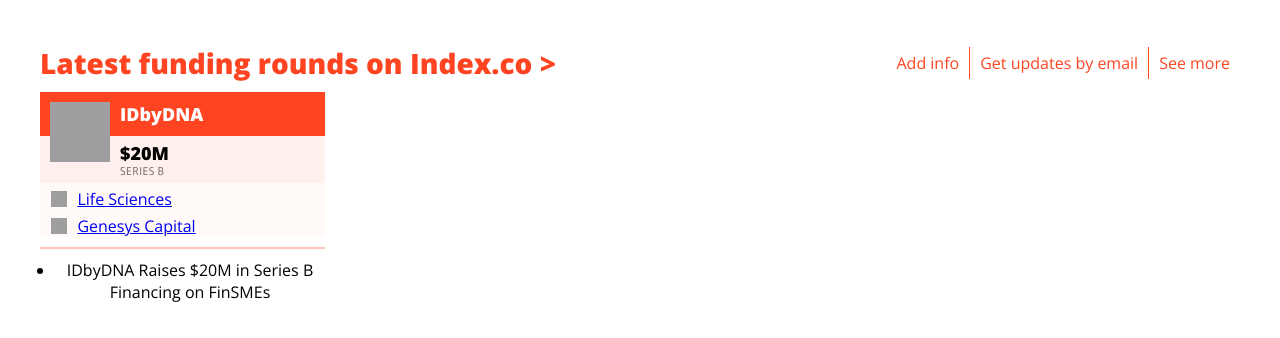
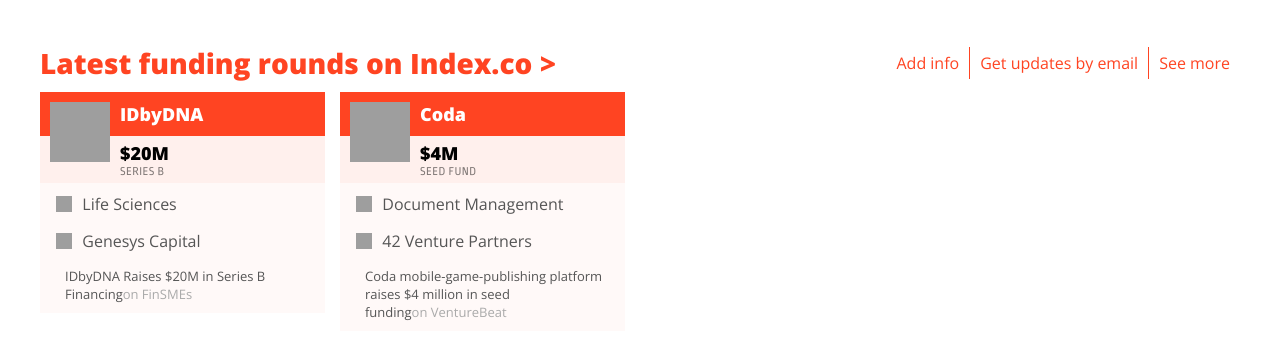
Before and after one commit to Dandush03/Building-with-Responsive-Design, a plain HTML site: page index.html in a window 1280 px wide. Shown: the part 1352-1690 px from the top of the page. Before the commit the page ends 1665 px from the top, so only its background shows below. Drawn offline with nearby package versions, Linux system fonts and the light colour scheme; grey boxes are pictures that could not be loaded.

Commit message:
Added Second Article to First Section

```diff
--- a/index.html
+++ b/index.html
@@ -399,14 +399,47 @@
                 <span>Genesys Capital</span>
               </a>
             </div>
-            <hr class="col-12 col-s-12">
-            <ul>
-              <li>
-                <a>IDbyDNA Raises $20M in Series B Financing <span>on&nbsp;FinSMEs</span></a>
-              </li>
-            </ul>
+            <div class="col-12 col-s-12 btm-funding-container">
+              <ul>
+                <li>
+                  <span>IDbyDNA Raises $20M in Series B Financing<a href="http://www.finsmes.com/2020/01/nirveda-cognition-secures-investment-from-mexico-ventures.html"><span>on&nbsp;FinSMEs</span></a></span>
+                </li>
+              </ul>
+            </div>
           </div>
-          <div></div>
+          <div class="col-3 col-s-4 top-funding">
+            <div class="col-12 col-s-12">
+              <a class="square-container"
+                href="https://index.co/company/idbydnainc/funding/series-b?utm_campaign=funding_block&amp;utm_medium=referral&amp;utm_source=thenextweb.com">
+                <img class="square"
+                  src="https://img-cdn.tnwcdn.com/image?url=https%3A%2F%2Fpbs.twimg.com%2Fprofile_images%2F1149007111965351937%2FTISjq2Y0.png&signature=2045f03731709e7361dcc02f5f95187c">
+                <h4 class="col-12 col-s-12">Coda</h4>
+              </a>
+              <div class="col-12 col-s-12 top-funding-header">
+                <h4>$4M</h4>
+                <h5>Seed fund</h5>
+              </div>
+            </div>
+            <div class="col-12 col-s-12 top-funding-container">
+              <a class="col-12 col-s-12"
+                href="https://index.co/company/idbydnainc/funding/series-b?utm_campaign=funding_block&amp;utm_medium=referral&amp;utm_source=thenextweb.com">
+                <span class="span-icon"><i class="i-tag"></i></span>
+                <span>Document Management</span>
+              </a>
+              <a class="col-12 col-s-12"
+                href="https://index.co/company/idbydnainc/funding/series-b?utm_campaign=funding_block&amp;utm_medium=referral&amp;utm_source=thenextweb.com">
+                <span class="span-icon"><i class="i-case"></i></span>
+                <span>42 Venture Partners</span>
+              </a>
+            </div>
+            <div class="col-12 col-s-12 btm-funding-container">
+              <ul>
+                <li>
+                  <span>Coda mobile-game-publishing platform raises $4 million in seed funding<a href="https://venturebeat.com/2020/01/29/coda-lvp-seed-funding/"><span>on&nbsp;VentureBeat</span></a></span>
+                </li>
+              </ul>
+            </div>
+          </div>
           <div></div>
           <div></div>
         </div>
--- a/style.css
+++ b/style.css
@@ -368,10 +368,6 @@ ul {
   height: 100%;
 }
 
-.tnw-logo:hover {
-  background-image: url(https://cdn0.tnwcdn.com/wp-content/themes/cyberdelia/assets/img/home-1.gif);
-}
-
 .src-div {
   width: 75px;
 }
@@ -673,10 +669,6 @@ ul {
   text-decoration: none;
 }
 
-.rtcl-tp-nf a:hover {
-  color: white;
-}
-
 .small-txt {
   font-size: 80%;
 }
@@ -780,15 +772,6 @@ ul {
   text-decoration: none;
 }
 
-.secondary-heading a:hover {
-  color: black;
-}
-
-.secondary-article-title a:hover {
-  color: #f42;
-  text-decoration: none;
-}
-
 /***
  *    :'######:::'########:::'#######::'##::::'##:'########::::::::::::'#######::
  *    '##...###::###....###:'##....###:###::::###:###....###::::::::::'##....###:
@@ -812,10 +795,6 @@ ul {
   font-size: 28px;
   font-weight: bold;
   font-family: 'Open Sans', sans-serif;
-}
-
-.fndng-rd-tp a:hover {
-  color: black;
 }
 
 .fndng-rd-ul {
@@ -918,16 +897,73 @@ ul {
 
 .top-funding-container a {
   display: flex;
+  padding: 5px;
   align-items: center;
   justify-content: flex-start;
+  text-decoration: none;
+  color: #000;
+  font-weight: 400;
 }
 
 .top-funding-container span {
   margin-left: 10px;
   margin-top: 5px;
+  color:rgb(85, 85, 85);
 }
 
 .top-funding hr{
   border:  rgba(255, 68, 34, 0.3) solid 1px;
   margin: 10px 0;
 }
+
+.btm-funding-container{
+  background-color: rgba(255, 68, 34, 0.03);
+  padding: 10px;
+  font-size: 13px;
+}
+
+.btm-funding-container ul{
+  list-style-type: none;
+}
+
+.btm-funding-container li {
+  color:rgb(85, 85, 85);
+  text-align: left;
+}
+
+.btm-funding-container a {
+  text-decoration: none;
+  color: rgb(170, 170, 170);
+}
+
+/***
+ *    :::'###:::::'######::'########:'####::'#######::'##:::###::'######::
+ *    ::'#####:::'##...###:...###..::.###::'##....###:####::###:'##...###:
+ *    :'##:.###::###:::..:::::###:::::###::###::::###:#####:###:###:::..::
+ *    '##:::.###:###::::::::::###:::::###::###::::###:#########:.#######::
+ *    ##########:###::::::::::###:::::###::###::::###:###.#####::.....###:
+ *    ###....###:###:::###::::###:::::###::###::::###:###:.####:'##:::###:
+ *    ###::::###:.#######:::::###::::'####:.########::###::.###:.#######::
+ *    ..:::::..:::......::::::..:::::....:::.......:::..::::..:::......:::
+ */
+
+.tnw-logo:hover {
+  background-image: url(https://cdn0.tnwcdn.com/wp-content/themes/cyberdelia/assets/img/home-1.gif);
+}
+
+.fndng-rd-tp a:hover {
+  color: black;
+}
+
+.secondary-heading a:hover {
+  color: black;
+}
+
+.secondary-article-title a:hover {
+  color: #f42;
+  text-decoration: none;
+}
+
+.rtcl-tp-nf a:hover {
+  color: white;
+}
```
